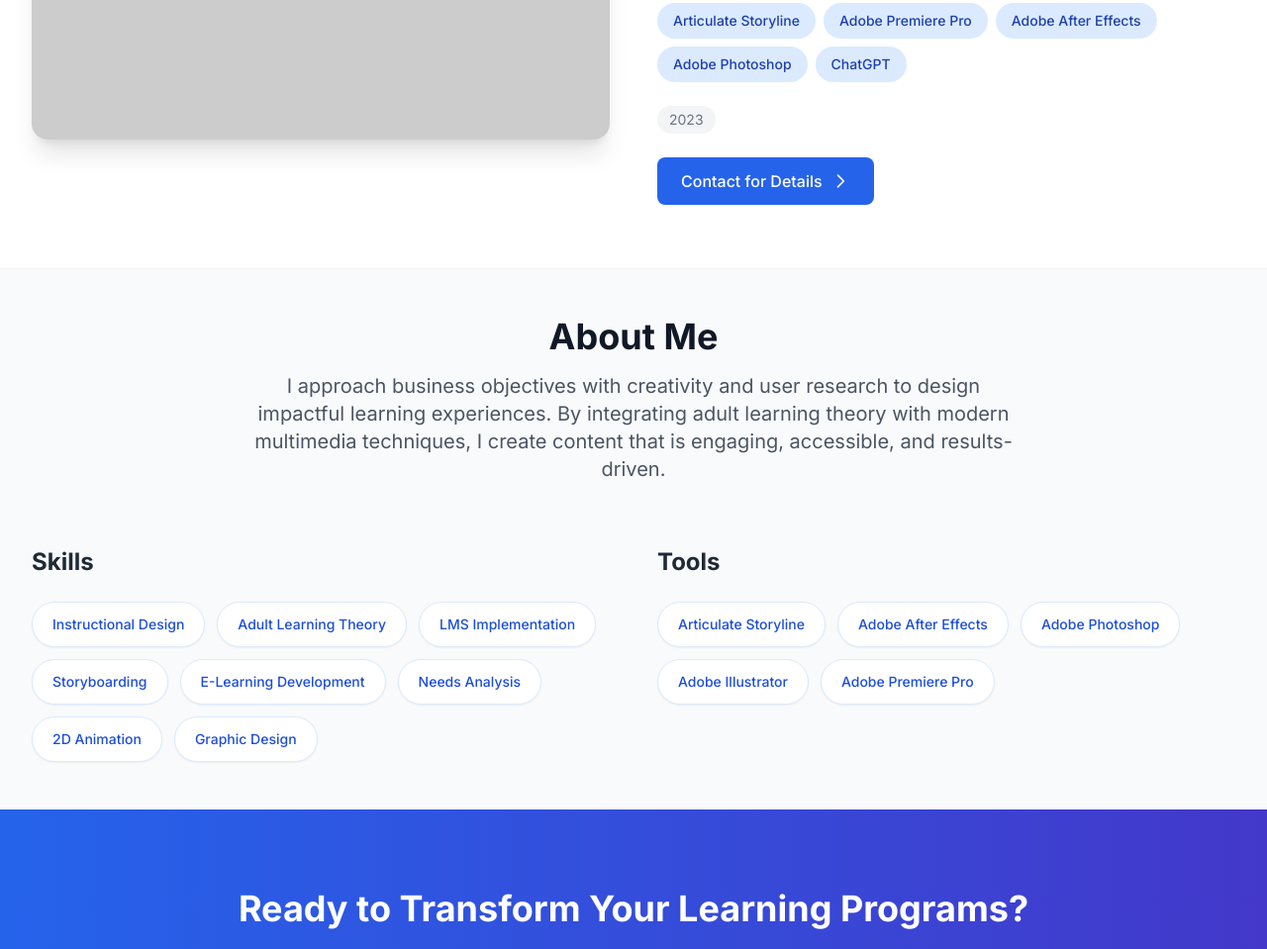
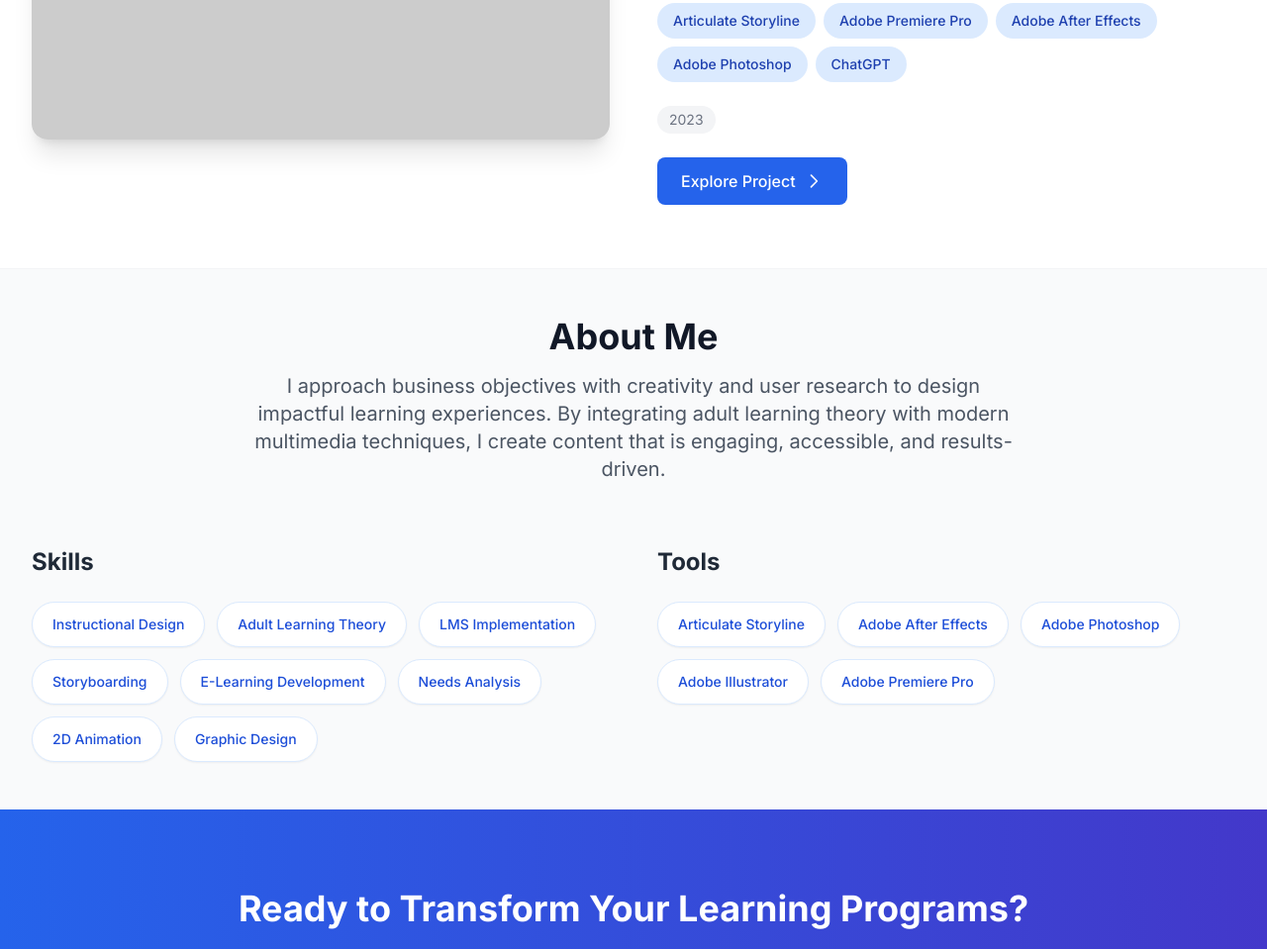
Before and after one commit to ntgiri/giridharan_portfolio.github.io, a plain HTML site: page index.html in a window 1280 px wide. Shown: the part 1315-2274 px from the top of the page at 99% size. Drawn offline with nearby package versions, Linux system fonts and the light colour scheme; placeholder pictures from the web are drawn by us.

Commit message:
Update index.html

```diff
--- a/index.html
+++ b/index.html
@@ -217,8 +217,8 @@
                                 </span>
                             </div>
 
-                            <a href="#contact" class="inline-flex items-center px-6 py-3 bg-blue-600 text-white font-medium rounded-lg hover:bg-blue-700 transition-colors duration-200">
-                                Contact for Details
+                            <a href="https://ntgiri.github.io/Articulate-course-test/" class="inline-flex items-center px-6 py-3 bg-blue-600 text-white font-medium rounded-lg hover:bg-blue-700 transition-colors duration-200">
+                                Explore Project
                                 <svg class="ml-2 w-5 h-5" fill="none" stroke="currentColor" viewBox="0 0 24 24" xmlns="http://www.w3.org/2000/svg">
                                     <path stroke-linecap="round" stroke-linejoin="round" stroke-width="2" d="M9 5l7 7-7 7"></path>
                                 </svg>
```
